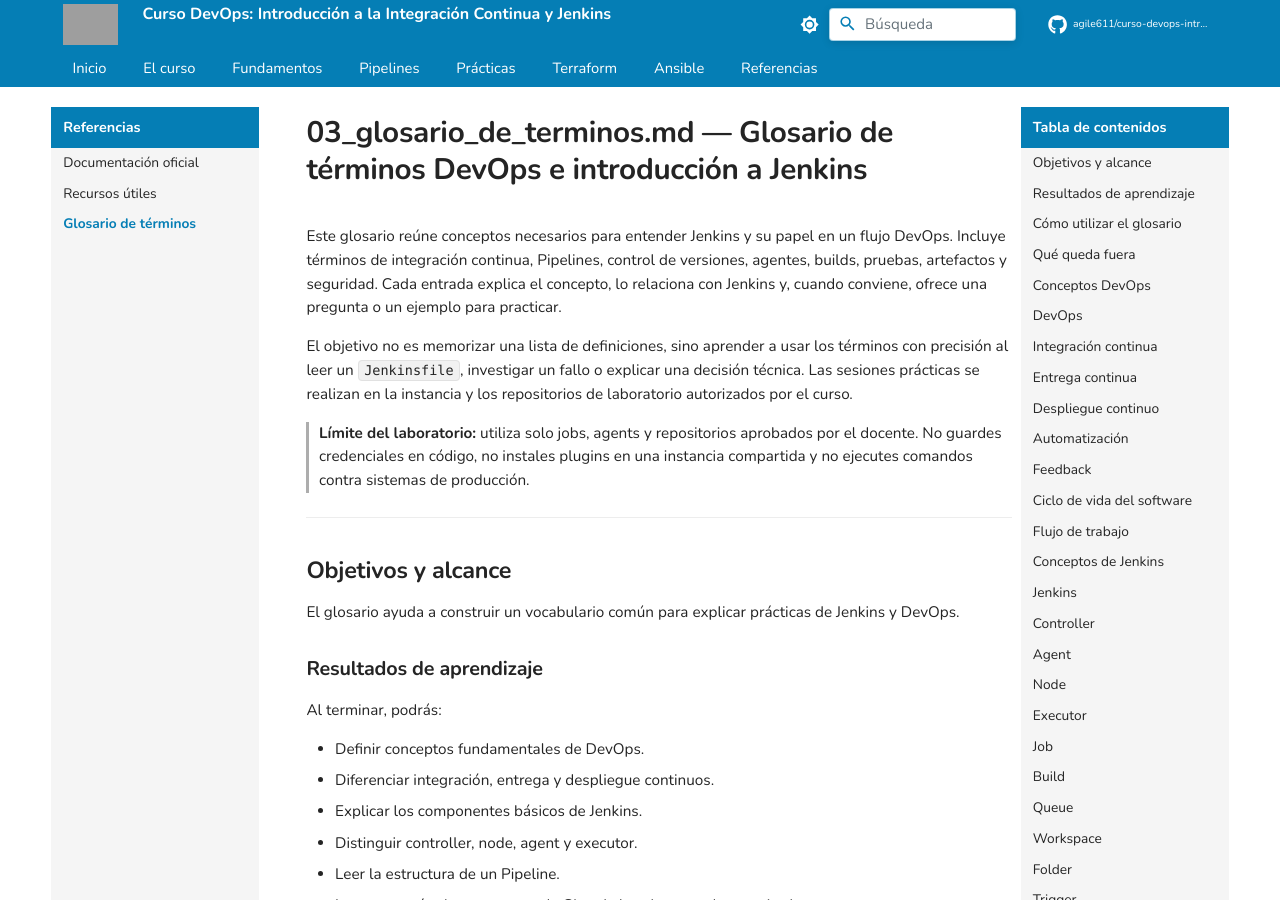
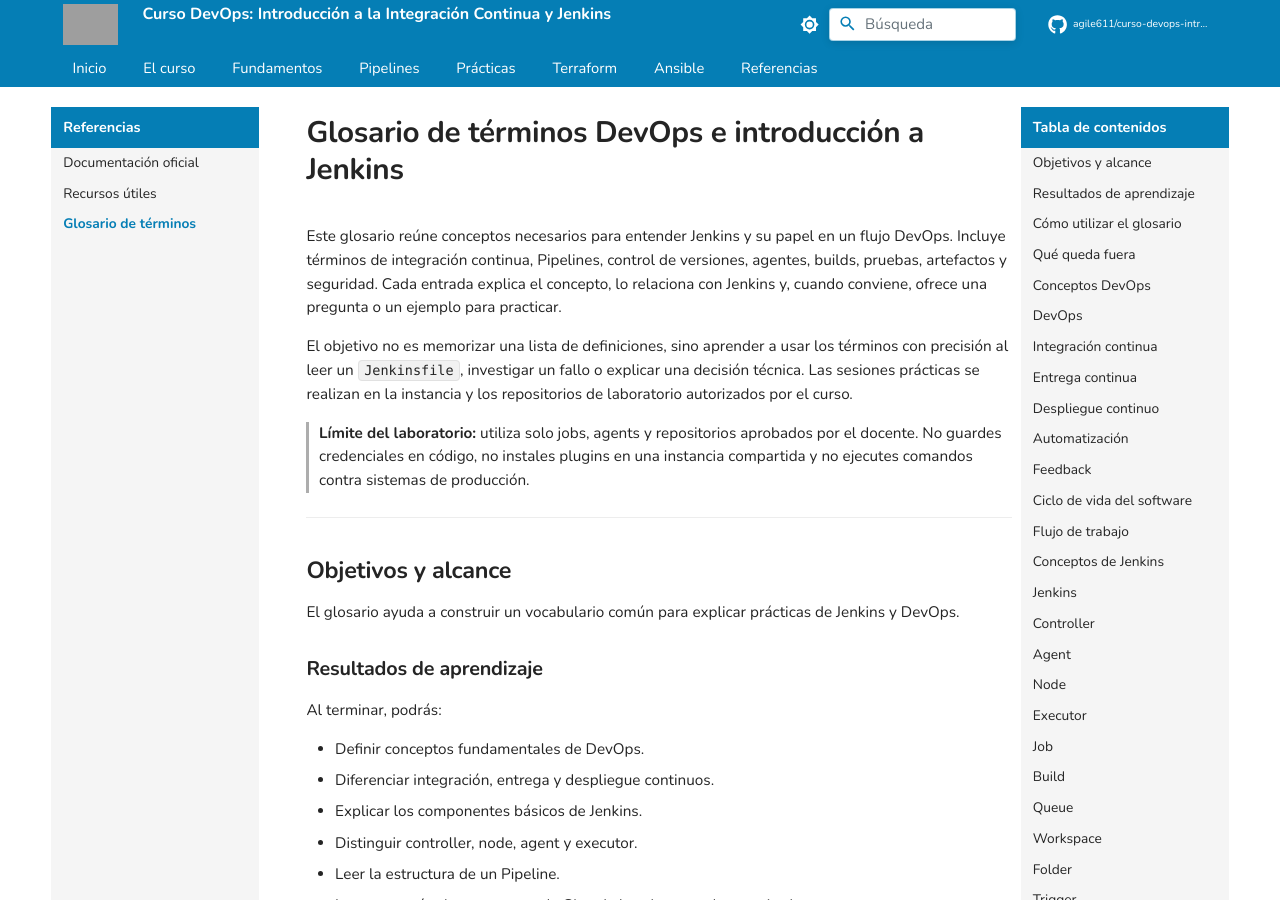
Before and after one commit to agile611/curso-devops-introduccion-a-integracion-continua-y-jenkins, an MkDocs documentation site: the page built from docs/06-referencias/03_glosario_de_terminos.md, in a window 1280 px wide and 900 px high. Built offline with MkDocs 1.6.1 and Material for MkDocs 9.7.7, drawn with Linux system fonts in a browser that asks for light colours; comment, search, counter and statistics services are not loaded; grey boxes are pictures that could not be loaded.

Commit message:
Fix header formatting in glossary of DevOps terms documentation

```diff
--- a/docs/06-referencias/03_glosario_de_terminos.md
+++ b/docs/06-referencias/03_glosario_de_terminos.md
@@ -1,4 +1,4 @@
-# 03_glosario_de_terminos.md — Glosario de términos DevOps e introducción a Jenkins
+# Glosario de términos DevOps e introducción a Jenkins
 
 Este glosario reúne conceptos necesarios para entender Jenkins y su papel en un flujo DevOps. Incluye términos de integración continua, Pipelines, control de versiones, agentes, builds, pruebas, artefactos y seguridad. Cada entrada explica el concepto, lo relaciona con Jenkins y, cuando conviene, ofrece una pregunta o un ejemplo para practicar.
 
```
